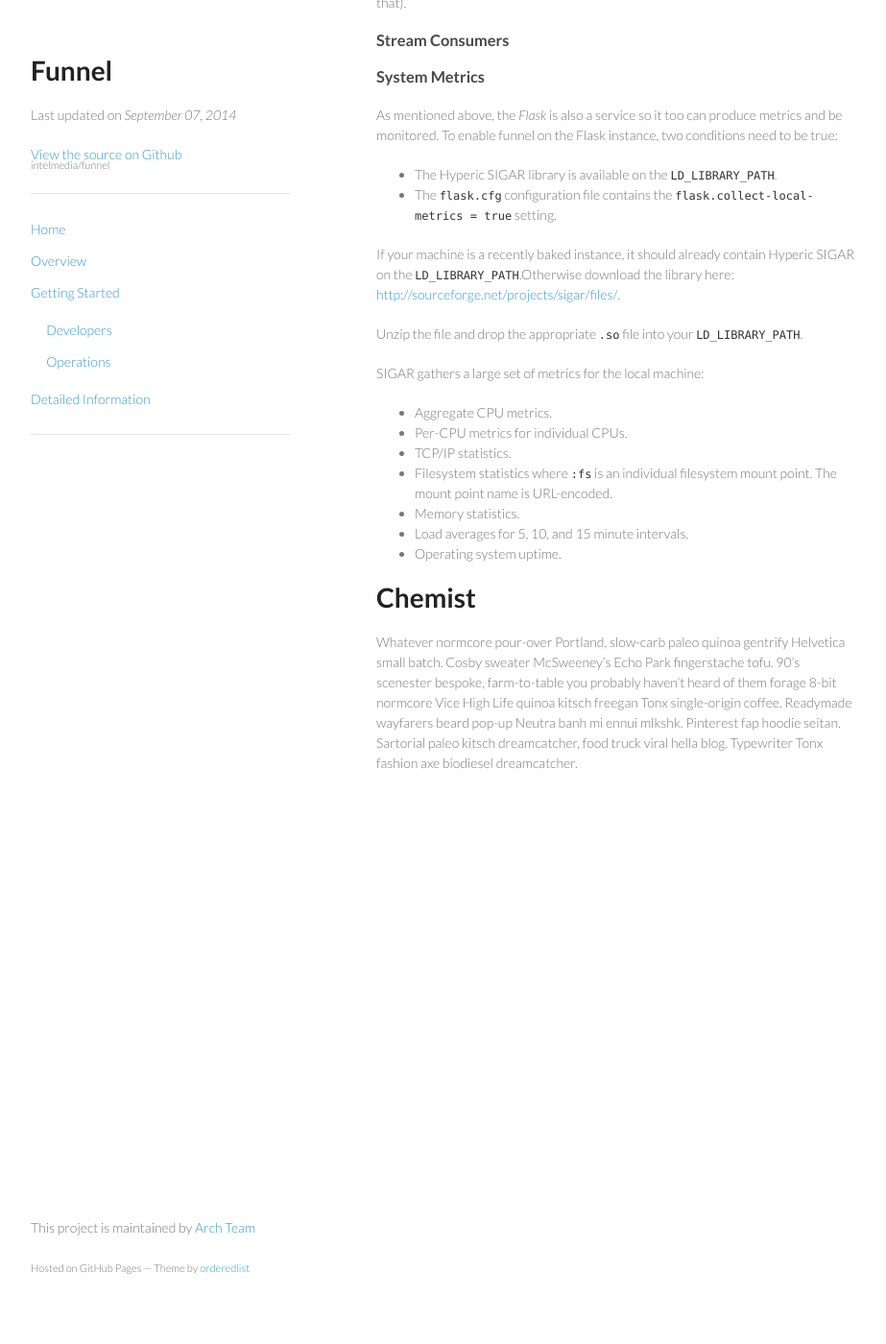
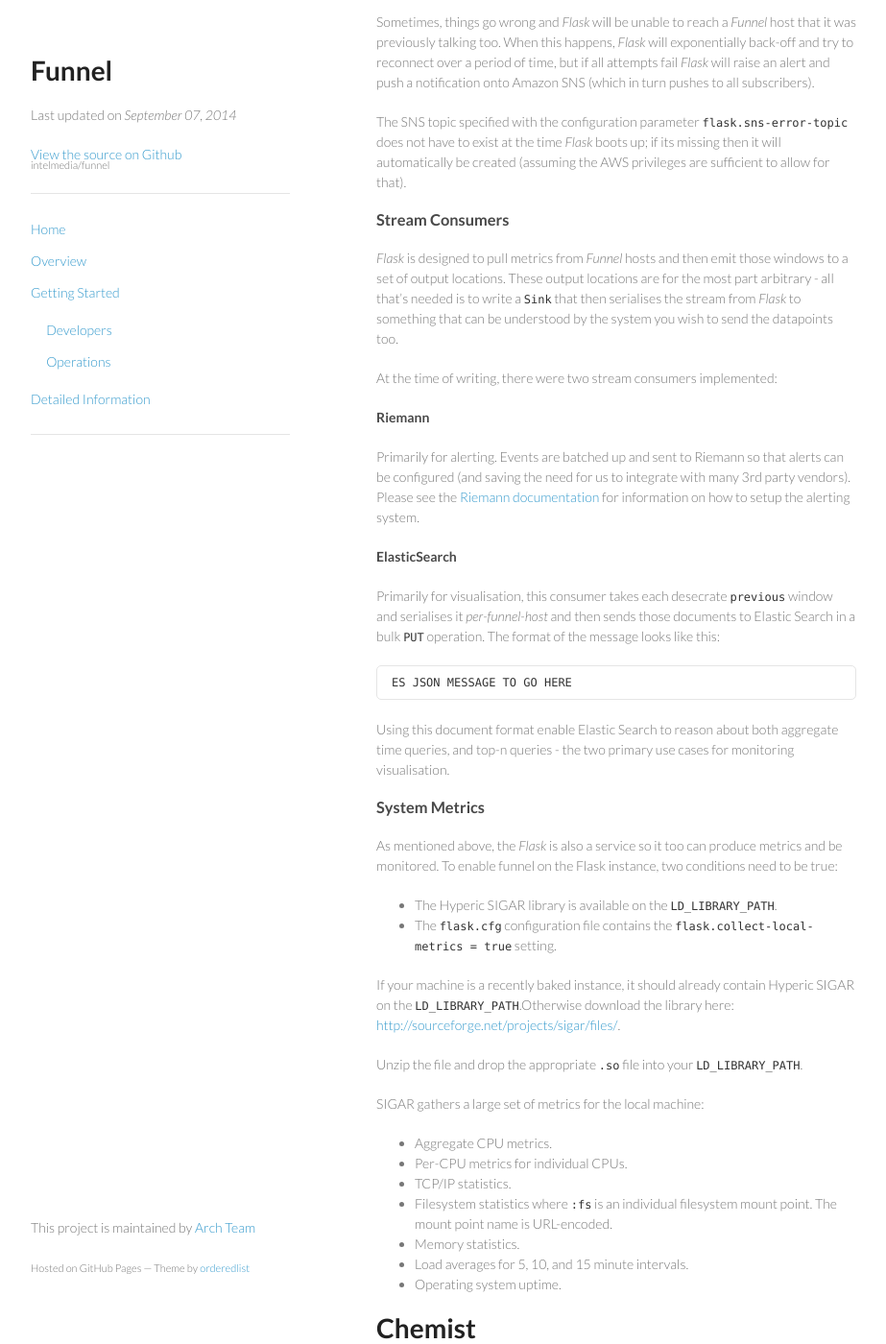
Before and after one commit to Verizon/funnel, a Jekyll site: the page built from getting-started/operations.md, in a window 1280 px wide and 1400 px high, scrolled down 3205 px. Shown: the whole window at 96% size, without its empty margins (178-1101 px from the left). Built offline with Jekyll 4.4.1, drawn with Linux system fonts in a browser that asks for light colours; Markdown is read by kramdown in place of the engine named in the settings; some of the changed text lies outside the part shown.

Commit message:
added the start of the chemist docs

`````diff
--- a/getting-started/operations.md
+++ b/getting-started/operations.md
@@ -46,7 +46,14 @@
 
 # Flask
 
-Flask is - perhaps confusingly - also a funnel, as it too is a service. However, its sole job is to mirror the service funnels by taking mirroring instructions. This is achieved with a simple HTTP `POST` to `http://<host>:<port>/mirror` on the flask host.
+Flask is - perhaps confusingly - also a funnel, as it too is a service. This section includes several sub-sections which are of interest:
+
+* [Configuraiton](#flask-configuration): details about configuring *Flask*.
+* [Error Reporting](#flask-error-reporting): how does *Flask* report on errors
+* [Stream Consumers](#flask-stream-consumers): how does *Flask* push data to 3rd party systems for visualisation and analysis.
+* [System Metrics](#flask-system-metrics): enabling / disabling *Flask*'s built-in *Funnel*.
+
+*Flask*'s sole job is to mirror the *Funnel* hosts by taking mirroring instructions. This is achieved with a simple HTTP `POST` to `http://<host>:<port>/mirror` on the *Flask* host.
 
 ````
 [
@@ -60,6 +67,8 @@
 ````
 
 This simple structure represents the "buckets" of nodes that one wishes to monitor. The expectation is that a given logical bucket (for example, accounts-2.1-us-east) there will be an associated set of nodes that are exposing metrics. This bucketing is entirely arbitrary, and you can construct whatever bucket/URL combinations you want, with the one restriction that a given stream can only be connected to a single bucket at any given time (on the basis that connecting over and over to the same machine is a needless drain on resources). However, it is fine to send the same URL multiple times. In the event that there is an existing connection to that node, the existing connection will be used instead of creating a new one (in other words, monitoring instructions are idempotent for bucket -> url combinations).
+
+<a name="flask-configuration"></a>
 
 ### Configuration
 
@@ -118,6 +127,24 @@
 
 ### Stream Consumers
 
+*Flask* is designed to pull metrics from *Funnel* hosts and then emit those windows to a set of output locations. These output locations are for the most part arbitrary - all that's needed is to write a `Sink` that then serialises the stream from *Flask* to something that can be understood by the system you wish to send the datapoints too.
+
+At the time of writing, there were two stream consumers implemented:
+
+#### Riemann
+
+Primarily for alerting. Events are batched up and sent to Riemann so that alerts can be configured (and saving the need for us to integrate with many 3rd party vendors). Please see the [Riemann documentation](http://riemann.io) for information on how to setup the alerting system.
+
+#### ElasticSearch
+
+Primarily for visualisation, this consumer takes each desecrate `previous` window and serialises it *per-funnel-host* and then sends those documents to Elastic Search in a bulk `PUT` operation. The format of the message looks like this:
+
+```
+ES JSON MESSAGE TO GO HERE
+```
+
+Using this document format enable Elastic Search to reason about both aggregate time queries, and top-n queries - the two primary use cases for monitoring visualisation.
+
 
 <a name="flask-system-metrics"></a>
 
@@ -146,4 +173,4 @@
 
 # Chemist
 
-Whatever normcore pour-over Portland, slow-carb paleo quinoa gentrify Helvetica small batch. Cosby sweater McSweeney's Echo Park fingerstache tofu. 90's scenester bespoke, farm-to-table you probably haven't heard of them forage 8-bit normcore Vice High Life quinoa kitsch freegan Tonx single-origin coffee. Readymade wayfarers beard pop-up Neutra banh mi ennui mlkshk. Pinterest fap hoodie seitan. Sartorial paleo kitsch dreamcatcher, food truck viral hella blog. Typewriter Tonx fashion axe biodiesel dreamcatcher.
+The final component living under the *Funnel* umbrella is *Chemist*. Given that each and every *Flask* does not know about any of its peers - it only understands the work it has been assigned - there has to be a way to automatically identity and assign new work as machines in a operational region startup, fail and gracefully shutdown. This is especially true when a given *Flask* instance fails unexpectedly, as its work will need to be re-assigned to other available *Flask* instances so that operational visibility does not get compromised.
`````
